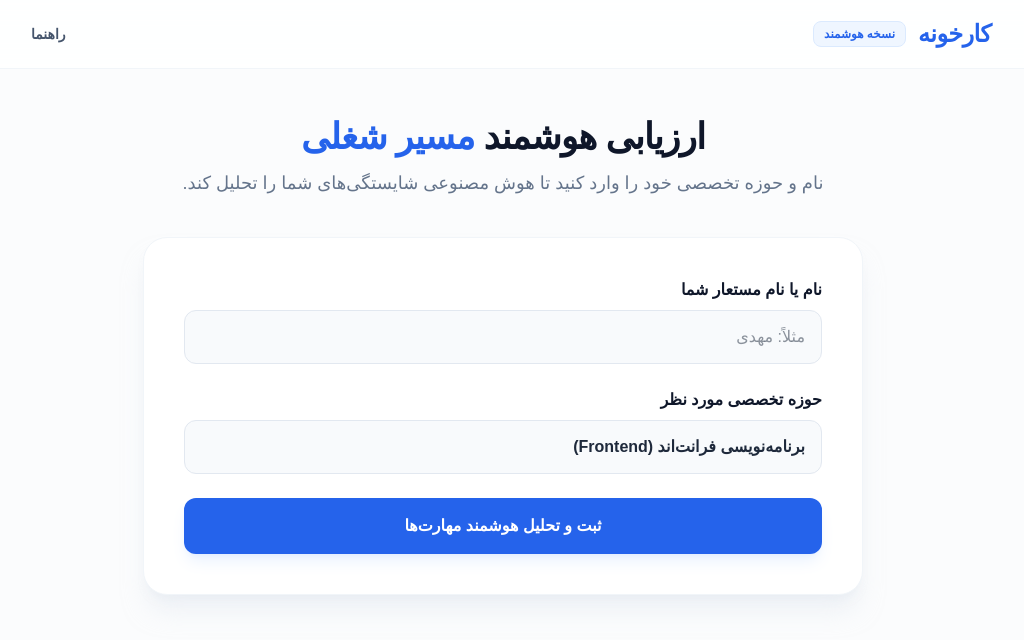
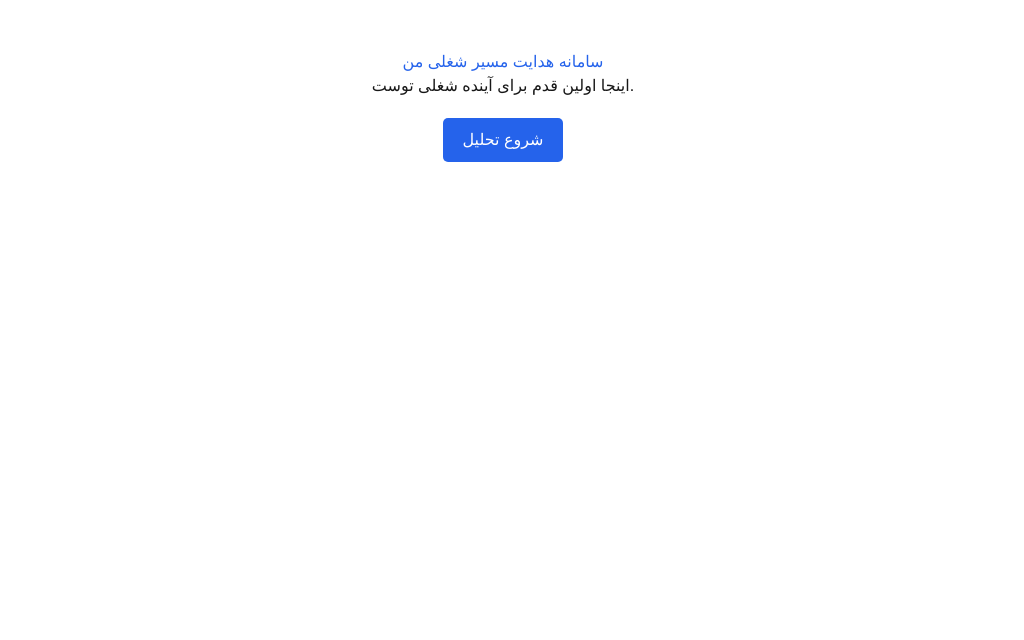
Before and after one commit to mahdysp/my-career-path, a Next.js app: page / in a window 1280 px wide. Shown: the top 640 px of the page, without its empty margins (137-1161 px from the left). Built offline with nearby package versions, Linux system fonts and the light colour scheme.

Commit message:
Revert home page back to the two-column hero layout with SVGs

```diff
--- a/app/page.tsx
+++ b/app/page.tsx
@@ -1,155 +1,24 @@
-"use client";
-import { useState } from "react";
+import Link from 'next/link';
 
-export default function CareerHub() {
-  // استیت‌های مربوط به فرم ارزیابی مهارت
-  const [name, setName] = useState("");
-  const [skill, setSkill] = useState("frontend");
-  const [customSkill, setCustomSkill] = useState("");
-  const [submitted, setSubmitted] = useState(false);
-  const [aiResult, setAiResult] = useState("");
-  const [loading, setLoading] = useState(false);
+export default function Home() {
+  return (
+    <div style={{ padding: '50px', fontFamily: 'sans-serif', textAlign: 'center' }}>
+      <h1 style={{ color: '#2563eb' }}>سامانه هدایت مسیر شغلی من</h1>
+      <p>اینجا اولین قدم برای آینده شغلی توست.</p>
 
-  const handleSubmit = async (e: React.FormEvent) => {
-    e.preventDefault();
-    setLoading(true);
-    setSubmitted(false);
-
-    // تعیین حوزه نهایی برای ارسال به API
-    const finalSkill = skill === "other" ? customSkill : skill;
-
-    try {
-      const response = await fetch("/api/career", {
-        method: "POST",
-        headers: { "Content-Type": "application/json" },
-        body: JSON.stringify({ name, skill: finalSkill }),
-      });
-
-      const data = await response.json();
-      setAiResult(data.aiResponse);
-      setSubmitted(true);
-    } catch (error) {
-      console.error("خطا در برقراری ارتباط با سرور:", error);
-      alert("متأسفانه مشکلی در تحلیل مهارت رخ داد. لطفاً دوباره تلاش کنید.");
-    } finally {
-      setLoading(false);
-    }
-  };
-
-  return (
-    <div className="min-h-screen bg-slate-50/60 text-[#1e293b]" style={{ fontFamily: 'vazirmatn, sans-serif', direction: 'rtl' }}>
-
-      {/* ۱. هدر سایت */}
-      <header className="bg-white/80 backdrop-blur-md sticky top-0 z-50 border-b border-slate-100">
-        <nav className="max-w-5xl mx-auto px-6 py-4 flex justify-between items-center">
-          <div className="flex items-center">
-            <span className="text-2xl font-black text-[#2563eb] tracking-tight">کارخونه</span>
-            <span className="mr-3 bg-blue-50 text-[#2563eb] text-xs font-bold px-2.5 py-1 rounded-lg border border-blue-100">نسخه هوشمند</span>
-          </div>
-          <div className="flex gap-2">
-            <button className="text-sm font-bold px-4 py-2 text-slate-600 hover:bg-slate-100 rounded-xl transition">راهنما</button>
-          </div>
-        </nav>
-      </header>
-
-      {/* ۲. بخش اصلی ارزیابی مهارت */}
-      <main className="max-w-3xl mx-auto px-6 pt-12 pb-24">
-
-        {/* هدینگ و توضیحات بالای فرم */}
-        <div className="text-center mb-10">
-          <h1 className="text-3xl md:text-4xl font-black text-[#0f172a] tracking-tight">
-            ارزیابی هوشمند <span className="text-[#2563eb]">مسیر شغلی</span>
-          </h1>
-          <p className="text-[#64748b] mt-3 text-base md:text-lg font-medium">
-            نام و حوزه تخصصی خود را وارد کنید تا هوش مصنوعی شایستگی‌های شما را تحلیل کند.
-          </p>
-        </div>
-
-        {/* کارت اصلی فرم */}
-        <div className="bg-white rounded-3xl p-6 md:p-10 shadow-xl shadow-slate-200/50 border border-slate-100">
-          <form onSubmit={handleSubmit} className="space-y-6">
-
-            {/* فیلد نام و نام خانوادگی */}
-            <div className="flex flex-col gap-2">
-              <label className="text-base font-bold text-[#0f172a]">نام یا نام مستعار شما</label>
-              <input
-                type="text"
-                required
-                placeholder="مثلاً: مهدی"
-                value={name}
-                onChange={(e) => setName(e.target.value)}
-                className="w-full px-4 py-3.5 bg-slate-50 border border-slate-200 rounded-xl focus:outline-none focus:ring-2 focus:ring-blue-500/20 focus:border-[#2563eb] text-base font-medium transition"
-              />
-            </div>
-
-            {/* فیلد انتخاب حوزه تخصصی */}
-            <div className="flex flex-col gap-2">
-              <label className="text-base font-bold text-[#0f172a]">حوزه تخصصی مورد نظر</label>
-              <select
-                value={skill}
-                onChange={(e) => setSkill(e.target.value)}
-                className="w-full px-4 py-3.5 bg-slate-50 border border-slate-200 rounded-xl focus:outline-none focus:ring-2 focus:ring-blue-500/20 focus:border-[#2563eb] text-base font-bold transition appearance-none cursor-pointer"
-              >
-                <option value="frontend">برنامه‌نویسی فرانت‌اند (Frontend)</option>
-                <option value="backend">برنامه‌نویسی بک‌اند (Backend)</option>
-                <option value="uiux">طراحی رابط کاربری (UI/UX)</option>
-                <option value="devops">مهندسی دواپس (DevOps)</option>
-                <option value="other">سایر حوزه‌ها (تایپ اختیاری)...</option>
-              </select>
-            </div>
-
-            {/* فیلد پویا در صورت انتخاب «سایر حوزه‌ها» */}
-            {skill === "other" && (
-              <div className="flex flex-col gap-2 animate-fadeIn">
-                <label className="text-sm font-bold text-slate-600">نام حوزه تخصصی خود را بنویسید</label>
-                <input
-                  type="text"
-                  required
-                  placeholder="مثلاً: هوش مصنوعی، گرافیک، سئو"
-                  value={customSkill}
-                  onChange={(e) => setCustomSkill(e.target.value)}
-                  className="w-full px-4 py-3.5 bg-slate-50 border border-slate-200 rounded-xl focus:outline-none focus:ring-2 focus:ring-blue-500/20 focus:border-[#2563eb] text-base font-medium transition"
-                />
-              </div>
-            )}
-
-            {/* دکمه ثبت و ارسال */}
-            <button
-              type="submit"
-              disabled={loading}
-              className={`w-full py-4 rounded-xl font-black text-base shadow-lg transition flex items-center justify-center gap-2 ${
-                loading
-                  ? "bg-slate-300 text-slate-500 cursor-not-allowed shadow-none"
-                  : "bg-[#2563eb] text-white hover:bg-[#1d4ed8] shadow-blue-500/10"
-              }`}
-            >
-              {loading ? (
-                <>
-                  <span className="w-5 h-5 border-2 border-slate-500 border-t-transparent rounded-full animate-spin"></span>
-                  در حال تحلیل شایستگی‌ها توسط هوش مصنوعی...
-                </>
-              ) : (
-                "ثبت و تحلیل هوشمند مهارت‌ها"
-              )}
-            </button>
-          </form>
-        </div>
-
-        {/* ۳. بخش نمایش نتایج تحلیل هوش مصنوعی */}
-        {submitted && !loading && (
-          <div className="mt-8 bg-gradient-to-br from-white to-slate-50 rounded-3xl p-6 md:p-8 shadow-xl shadow-slate-200/40 border border-emerald-100 text-right animate-slideUp">
-            <div className="flex items-center gap-2 mb-4 text-emerald-600">
-              <span className="text-2xl">✨</span>
-              <h2 className="text-xl font-black">گزارش و تحلیل اختصاصی برای {name}</h2>
-            </div>
-            <hr className="border-slate-100 mb-4" />
-            <div className="text-slate-700 text-base leading-relaxed font-medium whitespace-pre-line bg-white/60 p-5 rounded-2xl border border-slate-100/80">
-              {aiResult}
-            </div>
-          </div>
-        )}
-
-      </main>
+      <Link href="/quiz">
+        <button style={{
+          marginTop: '20px',
+          padding: '10px 20px',
+          backgroundColor: '#2563eb',
+          color: 'white',
+          border: 'none',
+          borderRadius: '5px',
+          cursor: 'pointer'
+        }}>
+          شروع تحلیل
+        </button>
+      </Link>
     </div>
   );
 }
```
